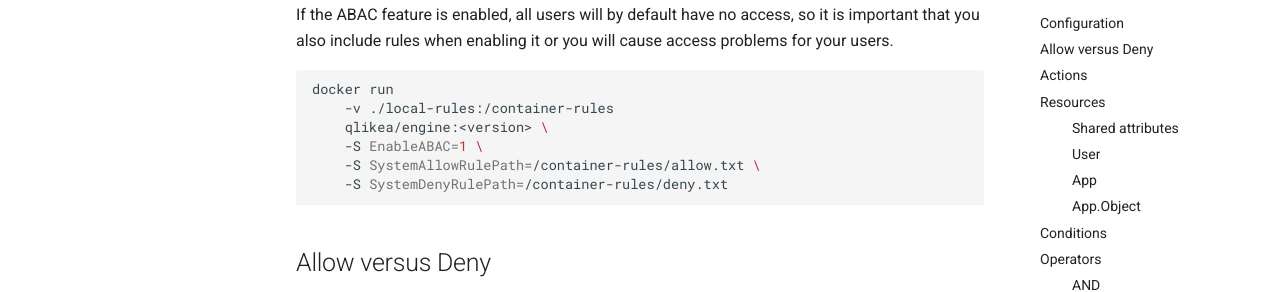
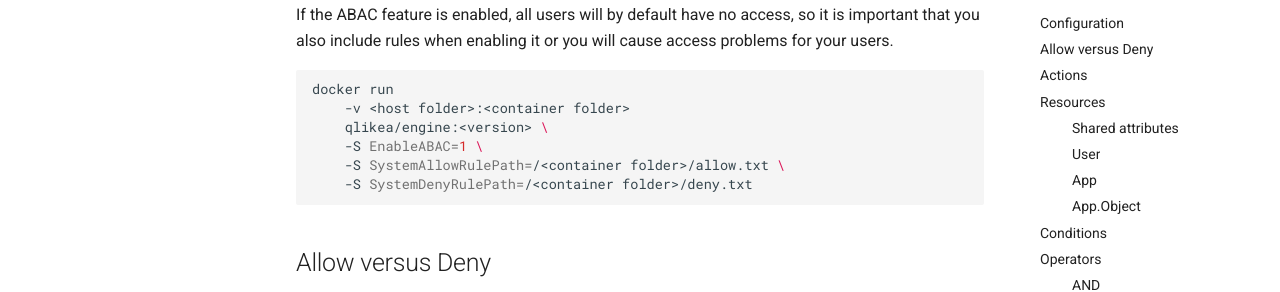
Before and after one commit to qlik-oss/core-website, an MkDocs documentation site: the page built from docs/docs/services/qix-engine/access-control.md, in a window 1280 px wide and 900 px high, scrolled down 475 px. Shown: the part 161-453 px from the top of the window. Built offline with MkDocs 1.6.1 and Material for MkDocs 9.7.7, drawn with Linux system fonts in a browser that asks for light colours; old or Windows-style settings are respelled for this version of MkDocs.

````diff
--- a/docs/docs/services/qix-engine/access-control.md
+++ b/docs/docs/services/qix-engine/access-control.md
@@ -22,11 +22,11 @@ or you will cause access problems for your users.
 
 ```bash
 docker run
-    -v ./local-rules:/container-rules
+    -v <host folder>:<container folder>
     qlikea/engine:<version> \
     -S EnableABAC=1 \
-    -S SystemAllowRulePath=/container-rules/allow.txt \
-    -S SystemDenyRulePath=/container-rules/deny.txt
+    -S SystemAllowRulePath=/<container folder>/allow.txt \
+    -S SystemDenyRulePath=/<container folder>/deny.txt
 ```
 
 ## Allow versus Deny
--- a/mkdocs.yml
+++ b/mkdocs.yml
@@ -51,6 +51,7 @@ pages:
       - QIX Engine:
         - Introduction: docs/services/qix-engine/introduction.md
         - Access Control: docs/services/qix-engine/access-control.md
+        - Document Synchronization: docs/services/qix-engine/doc-synchronization.md
         - Logging: docs/services/qix-engine/logging.md
         - Resource Management: docs/services/qix-engine/resource-management.md
         - QIX API:
````
Also changed, not shown: docs/docs/services/qix-engine/doc-synchronization.md (added, +49 -0 lines), docs/docs/services/qix-engine/introduction.md (+1 -1 lines).
